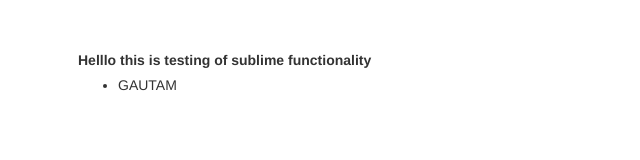
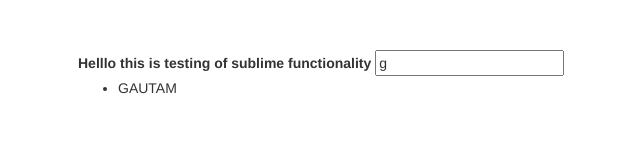
Before and after one commit to raviguru123/filter, a plain HTML site: page index.html in a window 1280 px wide. Shown: the whole page, without its empty margins (72-712 px from the left). Drawn offline with Linux system fonts and the light colour scheme.

Commit message:
angular fiter add in input text box

```diff
--- a/index.html
+++ b/index.html
@@ -14,6 +14,7 @@
 
 
 	<label>Helllo this is testing of sublime functionality</label>
+	<input type="text" name="" ng-model="letter">
 	<ul>
 		<li ng-repeat="friend in friends | nameStartWithA:letter">{{friend.name | makeUpperCase}}</li>
 	</ul>
```
